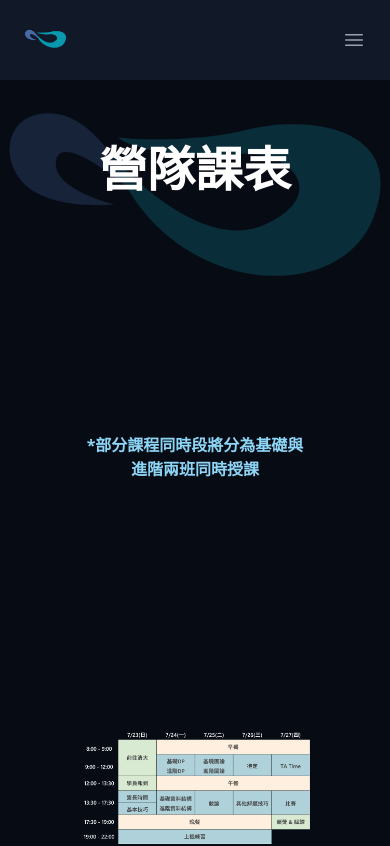
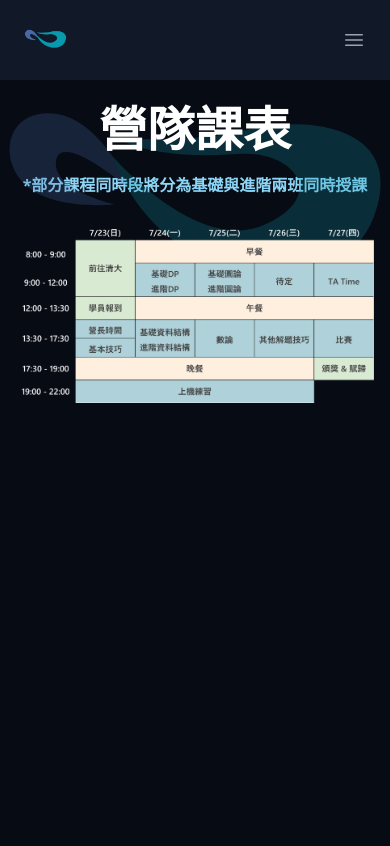
Before and after one commit to ioncamp-internal/web-ionc, a Next.js app: page /courses in a window 390 px wide. Shown: the top 846 px of the page. Built offline with nearby package versions, Linux system fonts and the light colour scheme.

Commit message:
fix mobild

```diff
--- a/src/pages/courses/index.js
+++ b/src/pages/courses/index.js
@@ -4,16 +4,18 @@ import Header from '../../components/Header'
 import Footer from '../../components/Footer'
 import Background from "@/components/Background";
 import coursesImage from "@/images/courses1.png";
+
 const inter = Inter({subsets: ['latin']})
 
 export default function Home() {
     return (
         <>
             <Header/>
-            <main className="flex min-h-screen flex-col items-center justify-between p-20" style={{backgroundColor:"#070B14" }}>
+            <main className="flex min-h-screen flex-col items-center justify-start px-4 py-10 sm:p-20"
+                  style={{backgroundColor: "#070B14"}}>
                 <Background/>
-                <div className="text-center z-10" style={{marginTop:"-15px"}}>
-                    <h1 className="text-5xl font-bold"style={{color:"#FFF"}}>營隊課表</h1>
+                <div className="text-center z-10" style={{marginTop: "-15px"}}>
+                    <h1 className="text-5xl font-bold" style={{color: "#FFF"}}>營隊課表</h1>
                 </div>
                 <div>
                     <h3 className="mt-5 mb-2 text-base font-semibold leading-6 text-white text-center"
@@ -23,7 +25,8 @@ export default function Home() {
                     src={coursesImage}
                     alt=""
                     className="mt-5 z-50 rounded-lg"
-                    width={800}
+                    width={3539}
+                    height={1755}
                 />
             </main>
             <Footer/>
--- a/src/pages/lecturers/index.js
+++ b/src/pages/lecturers/index.js
@@ -86,10 +86,10 @@ export default function Home() {
     return (
         <>
             <Header/>
-            <main className="flex min-h-screen flex-col items-center justify-between p-20"
+            <main className="flex min-h-screen flex-col items-center justify-between px-4 py-10 md:p-20"
                   style={{backgroundColor: "#070B14"}}>
                 <Background/>
-                <div className="text-center z-10" style={{marginTop: "-15px"}}>
+                <div className="text-center z-10">
                     <h1 className="text-5xl font-bold" style={{color: "#FFF"}}>師資陣容</h1>
                 </div>
                 <div className="z-50 w-4/5">
--- a/src/pages/notices/index.js
+++ b/src/pages/notices/index.js
@@ -13,11 +13,12 @@ export default function Home() {
     return (
         <>
             <Header/>
-            <main className="flex min-h-screen flex-col items-center justify-between p-20" style={{backgroundColor:"#070B14" }}>
+            <main className="flex min-h-screen flex-col items-center justify-between px-4 py-10 md:p-20"
+                  style={{backgroundColor: "#070B14"}}>
                 <Background/>
-                <div className="text-center z-10" style={{marginTop:"-15px"}}>
-                    <h1 className="text-5xl font-bold"style={{color:"#FFF"}}>注意事項</h1>
-                    <ul className="px-6 text-2xl font-medium my-5 leading-10"style={{color:"#8DD6F7"}}>
+                <div className="text-center z-10">
+                    <h1 className="text-5xl font-bold" style={{color: "#FFF"}}>注意事項</h1>
+                    <ul className="px-6 text-2xl font-medium my-5 leading-10" style={{color: "#8DD6F7"}}>
                         <li>1. 本次營隊不提供參加證明，請確認可接受後再報名。</li>
                         <li>2. 請攜帶自己的睡袋、盥洗用具以及四天份的衣物，如有其他需求也可自行攜帶。</li>
                         <li>3. 請攜帶健保卡，如有任何特殊狀況或疾病請告知，並攜帶相關藥品。</li>
--- a/src/pages/sponsers/index.js
+++ b/src/pages/sponsers/index.js
@@ -10,7 +10,7 @@ export default function Home() {
     return (
         <>
             <Header/>
-            <main className="flex min-h-screen flex-col items-center p-20" style={{backgroundColor:"#070B14" }}>
+            <main className="flex min-h-screen flex-col items-center px-4 py-10 md:p-20" style={{backgroundColor:"#070B14" }}>
                 <Background/>
                 <div className="text-center z-10" style={{marginTop:"-15px"}}>
                     <h1 className="text-5xl font-bold" style={{color:"#FFF"}}>贊助單位</h1>
```
